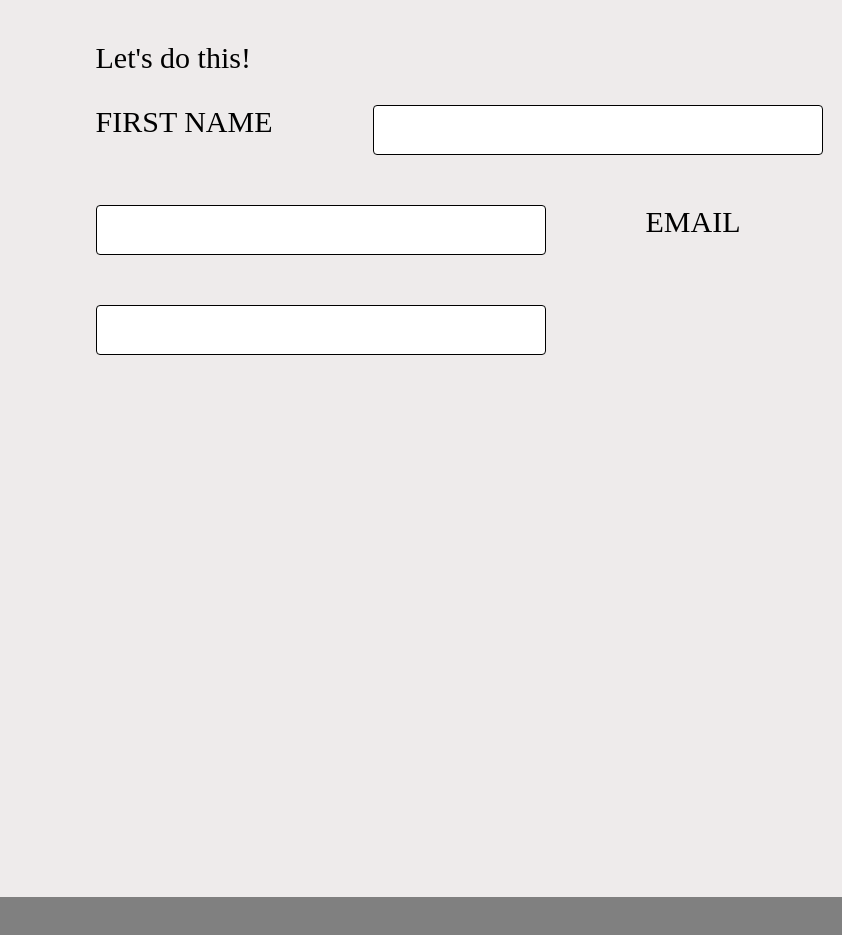
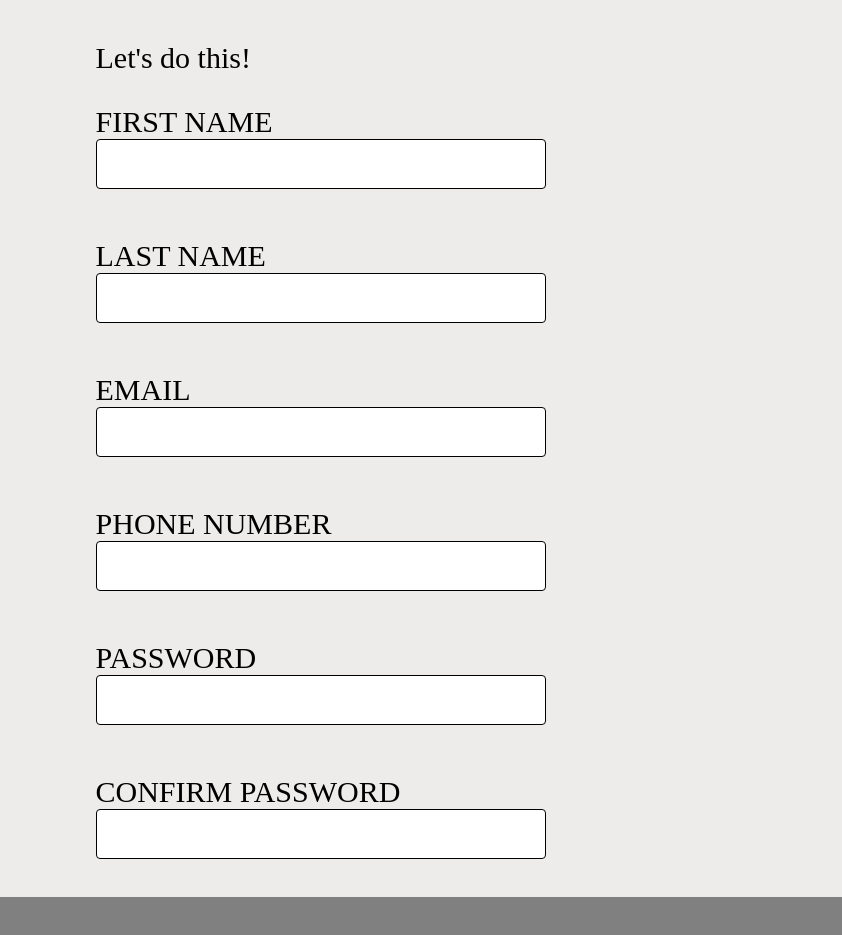
Before and after one commit to blthai/odin-sign-up-form, a plain HTML site: page index.html in a window 1280 px wide. Shown: the part 465-1400 px from the top of the page, 438-1280 px from the left. Drawn offline with Linux system fonts and the light colour scheme.

Commit message:
add all of the form items to the form body

```diff
--- a/index.html
+++ b/index.html
@@ -26,12 +26,31 @@
       <div class='form-body'>
         <p>Let's do this!</p>
         <div class='form-items'>
-          <label for='name'>FIRST NAME</label>
-          <input type='text' id='name'>
-          <label for='password'>LAST NAME</label>
-          <input type='password' id='password'>
-          <label for='email'>EMAIL</label>
-          <input type='email' id='email'>
+          <div class='form-item'>
+            <label for='first-name'>FIRST NAME</label>
+            <input type='text' id='first-name' name='first_name'>
+          </div>
+          <div class='form-item'>
+            <label for='last-name'>LAST NAME</label>
+            <input type='text' id='last-name' name='last_name'>
+          </div>
+          <div class='form-item'>
+            <label for='email'>EMAIL</label>
+            <input type='email' id='email'>
+          </div>
+          <div class='form-item'>
+            <label for='phone-number'>PHONE NUMBER</label>
+            <input type='tel' id='phone-number' name='phone-number'>
+          </div>
+          <div class='form-item'>
+            <label for='password'>PASSWORD</label>
+            <input type='password' id='password' name='password'>
+          </div>
+          <div class='form-item'>
+            <label for='confirm-password'>CONFIRM PASSWORD</label>
+            <input type='password' id='confirm-password' name='confirm_password'>
+          </div>
+
         </div>
       </div>
     </div>
```
